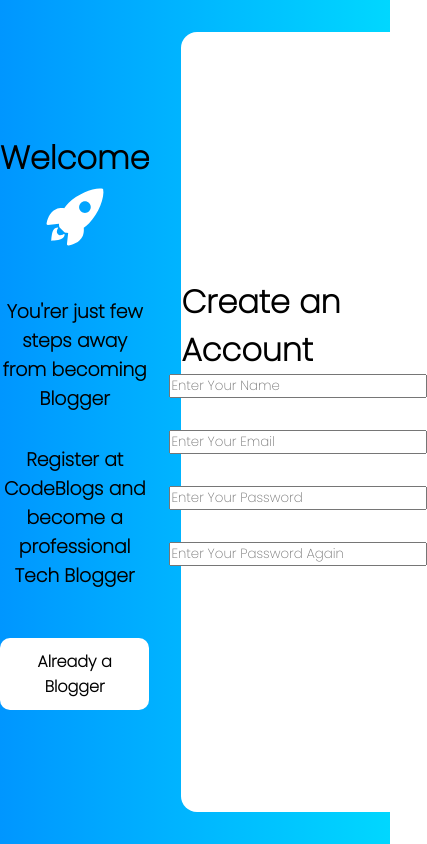
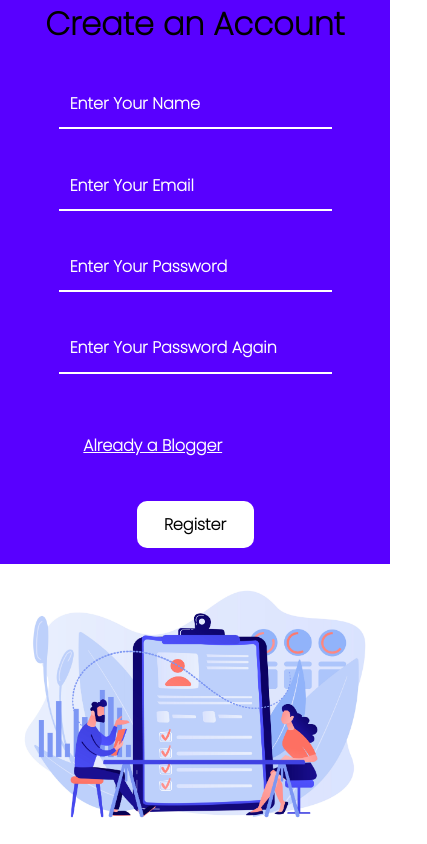
Before and after one commit to Hrushikesh41/CodeBlogs, a React (Vite) app in the folder client/: page /signup in a window 390 px wide. Shown: the whole page, 427 px wide, since content can reach past the window. Built offline with nearby package versions, Linux system fonts and the light colour scheme.

Commit message:
Added Responsive Styling to Registration Page

```diff
--- a/client/src/pages/Registration/Register.css
+++ b/client/src/pages/Registration/Register.css
@@ -1,5 +1,4 @@
 .container{
-    background-image: linear-gradient(to right, #0096FF, #00D7FF);
     height: 100vh;
     width: 100vw;
     display: flex;
@@ -7,50 +6,166 @@
 }
 
 .container .left_inner_container{
-    width: 40%;
+    width: 45%;
     height: auto;
     display: flex;
     justify-content: center;
     align-items: center;
     text-align: center;
     flex-direction: column;
-    gap: 2rem;
+    background-color: #5800FF;
 }
 
-.left_inner_container .redirect{
-    margin-top: 1rem;
-    background-color: #fff;
-    padding: 0.7rem;
-    border-radius: 10px;
-}
-
-.redirect a{
-    text-decoration: none;
-    color: black;
-    font-weight: bold;
-}
-
-.container .right_inner_container{
-    width: 60%;
-    height: auto;
-    display: flex;
-    justify-content: center;
-    align-items: center;
-    background-color: #fff;
-    margin: 2rem;
-    border-radius: 1rem;
-    flex-direction: column;
-}
-
-.right_inner_container .user_inputs{
+.left_inner_container .user_inputs{
     display: flex;
     flex-direction: column;
     justify-content: center;
     align-items: center;
+    width: 100%;
 }
 
 .user_inputs .form_inputs{
     display: flex;
     flex-direction: column;
     gap: 2rem;
+    margin-top: 2rem;
+    width: 100%;
+    justify-content: center;
+    align-items: center;
 }
+
+.form_inputs input{
+    padding: 0.7rem;
+    background-color: #5800FF;
+    outline: none;
+    border: none;
+    border-bottom: 2px solid #fff;
+    width: 60%;
+    color: #fff;
+    font-size: 1rem;
+    font-weight: bold;
+}
+
+.form_inputs input::placeholder{
+    color: #fff;
+    font-weight: bold;
+    font-size: 1rem;
+}
+
+.form_inputs .redirect{
+    margin-top: 1rem;
+    padding: 0.7rem;
+    border-radius: 10px;
+    width: 63%;
+    display: flex;
+    justify-content: flex-start;
+}
+
+.redirect a{
+    text-decoration: underline;
+    color: #fff;
+    font-weight: bold;
+}
+
+.form_inputs .submit_data{
+    width: 100%;
+    display: flex;
+    justify-content: center;
+    align-items: center;
+}
+
+.form_inputs .submit_data button{
+    background-color: #fff;
+    border-radius: 10px;
+    padding: 0.7rem;
+    width: 20%;
+    font-size: 1rem;
+    font-weight: bold;
+    border: none;
+    cursor: pointer;
+    text-align: center;
+}
+
+.container .right_inner_container{
+    width: 55%;
+    height: 100vh;
+    display: flex;
+    justify-content: center;
+    align-items: center;
+    flex-direction: column;
+}
+
+.right_inner_container img{
+    height: 90%;
+    width: 100%;
+}
+
+@media (min-width : 300px) and (max-width : 400px) {
+    .container{
+        flex-direction: column;
+    }
+
+    .container .left_inner_container{
+        width: 100%;
+    }
+
+    .form_inputs{
+        margin-bottom: 1rem;
+    }
+
+    .form_inputs input{
+        width: 70%;
+    }
+
+    .form_inputs .submit_data button {
+        width: 30%;
+    }
+
+    .container .right_inner_container{
+        width: 100%;
+    }
+}
+
+@media (min-width : 401px) and (max-width : 450px){
+    .container{
+        flex-direction: column;
+    }
+
+    .container .left_inner_container{
+        width: 100%;
+    }
+
+    .form_inputs{
+        margin-bottom: 1rem;
+    }
+
+    .form_inputs input{
+        width: 70%;
+    }
+
+    .container .right_inner_container{
+        width: 100%;
+    }
+}
+
+@media (min-width : 501px) and (max-width : 900px){
+    .container{
+        flex-direction: column;
+    }
+
+    .container .left_inner_container{
+        width: 100%;
+    }
+
+    .form_inputs{
+        margin-bottom: 1rem;
+    }
+
+    .form_inputs input{
+        width: 70%;
+    }
+
+    .container .right_inner_container{
+        width: 100%;
+    }
+}
--- a/client/src/pages/Registration/Register.jsx
+++ b/client/src/pages/Registration/Register.jsx
@@ -1,8 +1,13 @@
 import react from "react";
 import { IoIosRocket } from "react-icons/io"
 import "./Register.css"
+import bg1 from "../../assets/bg1.jpg"
 
 const Registration = () => {
+
+    const handleSubmit = ()=>{
+        console.log("Registered");
+    }
     return (
         <>
 
@@ -10,21 +15,10 @@ const Registration = () => {
 
                 <div className="left_inner_container">
 
-                    <h1>Welcome <IoIosRocket size={70} color='white'/></h1>
-
-                    <h3>You'rer just few steps away from becoming Blogger</h3>
-                    <h3> Register at CodeBlogs and become a professional Tech Blogger</h3>
-
-                    <div className="redirect">
-                        <a href="/login">Already a Blogger</a>
-                    </div>
-                </div>
-
-                <div className="right_inner_container">
+                    <div className="user_inputs">
                         <h1>Create an Account</h1>
 
-                    <div className="user_inputs">
-                        <form method="post" className="form_inputs">
+                        <form className="form_inputs" onSubmit={handleSubmit}>
                             <input
                                 type="text"
                                 placeholder="Enter Your Name"
@@ -44,8 +38,22 @@ const Registration = () => {
                                 type="password"
                                 placeholder="Enter Your Password Again"
                             />
+
+                            <div className="redirect">
+                                <a href="/login">Already a Blogger</a>
+                            </div>
+
+                            <div className="submit_data">
+                                <button type="submit">Register</button>
+                            </div>
                         </form>
                     </div>
+
+
+                </div>
+
+                <div className="right_inner_container">
+                    <img src={bg1} alt="Loading...." />
                 </div>
             </div>
         </>
```
Also changed, not shown: client/src/assets/bg.jpg (added), client/src/assets/bg1.jpg (added). Lines whose indentation alone changed are shown as unchanged.
